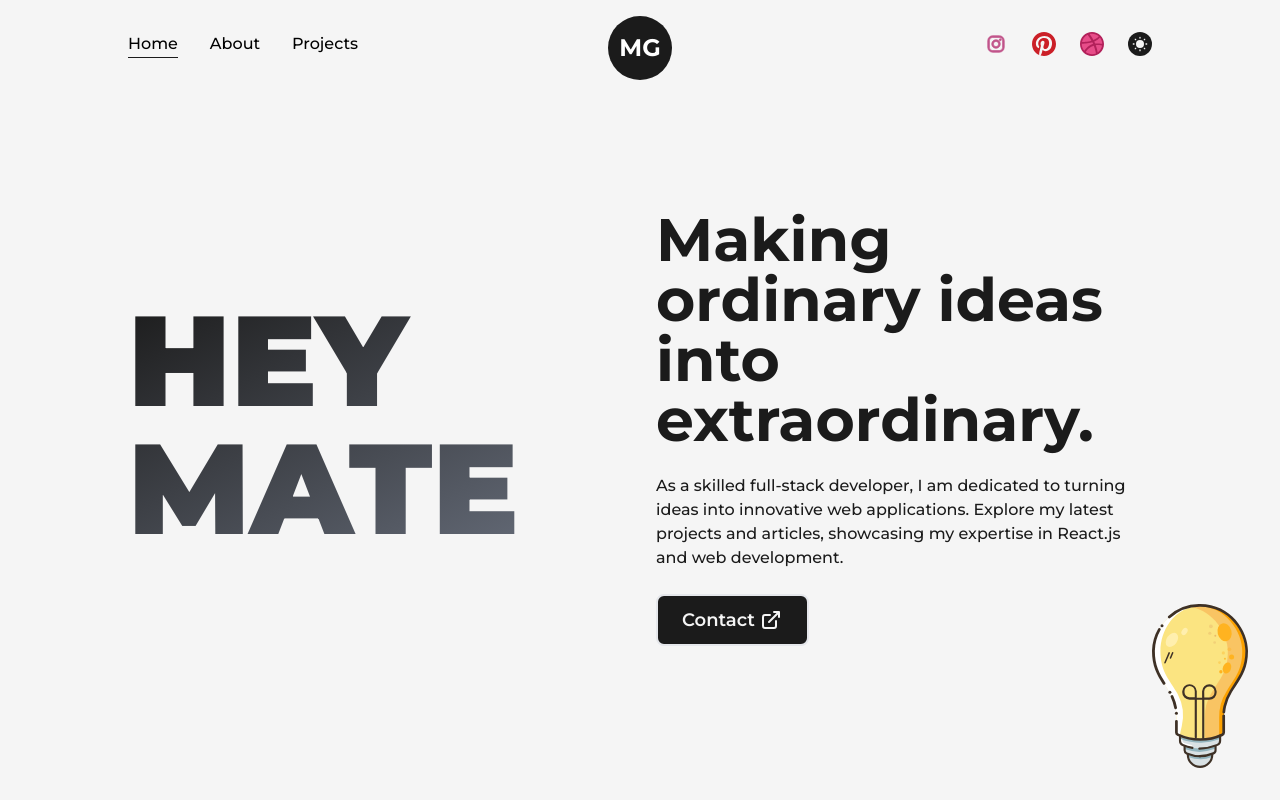
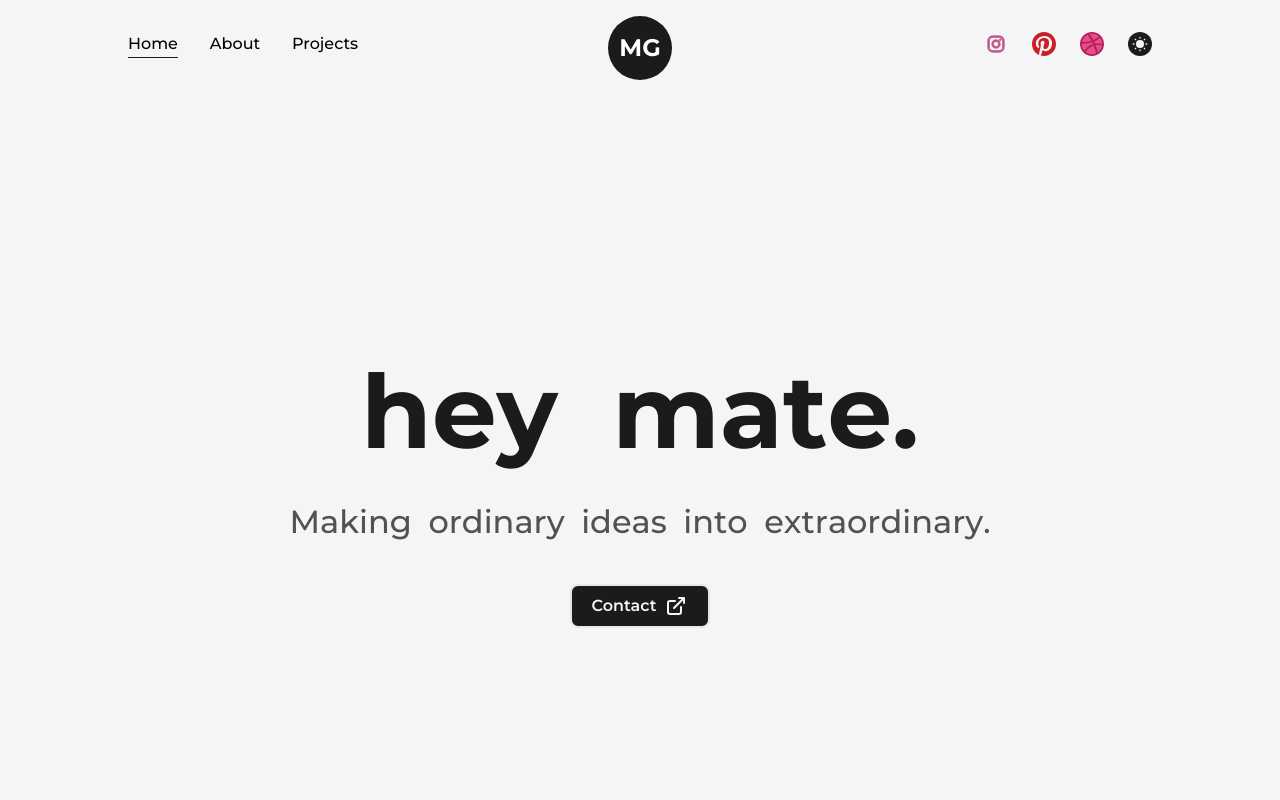
Before and after one commit to shas99/BeyondMotion, a Next.js app: page / in a window 1280 px wide. Shown: the top 800 px of the page. Built offline with nearby package versions, Linux system fonts and the light colour scheme.

Commit message:
added projects

```diff
--- /dev/null
+++ b/src/components/CssTextFadeIn.jsx
@@ -0,0 +1,75 @@
+// // components/CssTextFadeIn.jsx
+// import React from 'react';
+
+// const CssTextFadeIn = ({ text, className }) => {
+//   const letters = Array.from(text);
+
+//   return (
+//     <h1 className={`${className} flex`} style={{ overflow: 'hidden' }}>
+//       {letters.map((letter, index) => (
+//         <span
+//           key={index}
+//           className="inline-block animate-fadeIn" // Apply the base animation class
+//           style={{
+//             // CSS variable for sequential delay
+//             '--i': index,
+//             // Inline style to use the custom property for delay
+//             animationDelay: `calc(var(--i) * 0.05s)`,
+//             // Preserve space width
+//             marginRight: letter === ' ' ? '0.25em' : '0',
+//             // Initial state (optional, can also be handled by keyframes)
+//             opacity: 0,
+//             transform: 'translateY(20px)'
+//           }}
+//         >
+//           {letter}
+//         </span>
+//       ))}
+//     </h1>
+//   );
+// };
+
+// export default CssTextFadeIn;
+
+
+// components/CssTextFadeIn.jsx
+import React from "react";
+
+const CssTextFadeIn = ({ text, className = "", style }) => {
+  const letters = Array.from(text);
+
+  return (
+    <h1
+      className={`
+        ${className}
+        flex
+        flex-wrap
+        justify-center
+        max-w-full
+        text-center
+      `}
+      style={{
+        ...style,
+        overflow: "hidden",
+      }}
+    >
+      {letters.map((letter, index) => (
+        <span
+          key={index}
+          className="inline-block animate-fadeIn"
+          style={{
+            animationDelay: `${index * 0.05}s`,
+            marginRight: letter === " " ? "0.25em" : "0",
+            opacity: 0,
+            transform: "translateY(20px)",
+            whiteSpace: "pre",
+          }}
+        >
+          {letter}
+        </span>
+      ))}
+    </h1>
+  );
+};
+
+export default CssTextFadeIn;
--- a/src/pages/index.js
+++ b/src/pages/index.js
@@ -1,92 +1,107 @@
 "use client";
-import AnimatedText from "@/components/AnimatedText";
+
+import Head from "next/head";
+import Link from "next/link";
+import CssTextFadeIn from "@/components/CssTextFadeIn";
 import { HireMe } from "@/components/HireMe";
 import { LinkArrow } from "@/components/Icons";
-import Layout from "@/components/Layout";
-import Head from "next/head";
-import Image from "next/image";
-import Link from "next/link";
-import lightBulb from "../../public/images/svgs/miscellaneous_icons_1.svg";
-import profilePic from "../../public/images/profile/developer-pic-1.jpg";
 
 export default function Home() {
   return (
     <>
       <Head>
         <title>Awesome Portfolio Built with Nextjs</title>
-        <meta name="description" content="Explore CodeBucks's Next.js developer portfolio..." />
+        <meta
+          name="description"
+          content="Explore CodeBucks's Next.js developer portfolio..."
+        />
       </Head>
 
-      <article className="flex min-h-screen items-center text-dark dark:text-light sm:items-start">
-        <Layout className="!pt-0 md:!pt-16 sm:!pt-16">
+      <article className="flex min-h-screen w-full text-dark dark:text-light">
+        <div
+          className="
+            mx-auto
+            flex
+            w-full
+            max-w-7xl
+            flex-col
+            items-center
+            justify-center
+            gap-6
+            px-4
+            sm:px-6
+            lg:px-8
+            sm:items-start
+            sm:justify-start
+            sm:pt-24
+          "
+        >
+          {/* BIG TITLE */}
+          <CssTextFadeIn
+            text="hey mate."
+            className="font-bold leading-tight"
+            style={{
+              fontSize: "clamp(2.5rem, 8vw, 8rem)",
+            }}
+          />
+          <CssTextFadeIn
+            text="Making ordinary ideas into extraordinary."
+            className="
+              leading-snug
+              font-medium
+              opacity-75
+              max-w-full
+              sm:max-w-3xl
+              text-center
+            "
+            style={{
+              fontSize: "clamp(0.9rem, 3vw, 2rem)"
+            }}
+          />
 
-          <div className="flex w-full items-center justify-between lg:flex-col gap-8">
+          <div className="mt-4 flex items-center">
+            <Link
+              href="mailto:heymatte.studio@gmail.com"
+              className="
+                flex items-center
+                rounded-lg
+                border-2 border-solid
+                bg-dark
+                px-5 py-2
+                text-base font-semibold
+                capitalize
+                text-light
+                transition-all
+                hover:border-dark hover:bg-transparent hover:text-dark
+                dark:bg-light dark:text-dark
+                dark:hover:border-light dark:hover:bg-dark dark:hover:text-light
+                sm:px-6 sm:text-lg
+              "
+            >
+              Contact
+              <LinkArrow className="ml-2 w-5 sm:w-6" />
+            </Link>
+          </div>
 
-            {/* LEFT SIDE: CSS Animated "HEY MATE" */}
-            <div className="w-1/2 md:w-full lg:w-full flex justify-center overflow-hidden">
-
-              {/* Apply the CSS class 'crash-in' here */}
-              <span className="crash-in inline-block font-black text-9xl md:text-8xl sm:text-6xl text-transparent bg-clip-text bg-gradient-to-br from-dark to-gray-500 dark:from-light dark:to-gray-400">
-                HEY MATE
-              </span>
-
-            </div>
-
-            {/* RIGHT SIDE: Text Content */}
-            <div className="w-1/2 flex flex-col items-center self-center lg:w-full lg:text-center">
-              <AnimatedText
-                text="Making ordinary ideas into extraordinary."
-                className="!text-left !text-6xl xl:!text-5xl lg:!text-center lg:!text-6xl md:!text-5xl sm:!text-3xl"
-              />
-              <p className="my-4 text-base font-medium md:text-sm sm:text-xs lg:text-center">
-                As a skilled full-stack developer, I am dedicated to turning ideas into innovative web applications.
-                Explore my latest projects and articles, showcasing my expertise in React.js and web development.
-              </p>
-              <div className="mt-2 flex items-center self-start lg:self-center">
-                <Link
-                  href="mailto:heymatte.studio@gmail.com"
-                  className="flex items-center rounded-lg border-2 border-solid bg-dark p-2.5 px-6 text-lg font-semibold
-                    capitalize text-light hover:border-dark hover:bg-transparent hover:text-dark
-                    dark:bg-light dark:text-dark dark:hover:border-light dark:hover:bg-dark dark:hover:text-light
-                    md:p-2 md:px-4 md:text-base"
-                >
-                  Contact <LinkArrow className="ml-1 !w-6 md:!w-4" />
-                </Link>
-              </div>
-            </div>
-
-          </div>
-        </Layout>
-
-        <HireMe />
-
-        <div className="absolute right-8 bottom-8 inline-block w-24 md:hidden">
-          <Image
-            className="relative h-auto w-full"
-            src={lightBulb}
-            alt="Codebucks"
-          />
+          <HireMe />
         </div>
       </article>
 
-      {/* --- CSS STYLES --- */}
       <style jsx>{`
-        /* 1. Define the Crash Animation */
         @keyframes crashEffect {
           0% {
             opacity: 0;
-            transform: scale(10); /* Start Huge */
+            transform: scale(8);
           }
           100% {
             opacity: 1;
-            transform: scale(1); /* End Normal */
+            transform: scale(1);
           }
         }
 
-        /* 2. Create the class */
         .crash-in {
-          /* Using a cubic-bezier to mimic a "Spring" bounce */
-          animation: crashEffect 0.8s cubic-bezier(0.175, 0.885, 0.32, 1.275) forwards;
+          animation: crashEffect 0.8s
+            cubic-bezier(0.175, 0.885, 0.32, 1.275) forwards;
         }
       `}</style>
     </>
--- a/tailwind.config.js
+++ b/tailwind.config.js
@@ -14,6 +14,12 @@ module.exports = {
     extend: {
       fontFamily: {
         mont: ["var(--font-mont)", ...fontFamily.sans],
+      },
+      fontSize: {
+        // Define your new custom sizes
+        '10xl': '10rem', // Example: 160px
+        '11xl': '12rem', // Example: 192px
+        // You can use any value here (px, rem, vw, etc.)
       },
       colors: {
         dark: "#1b1b1b",
@@ -50,6 +56,24 @@ module.exports = {
         "3xl": "0 15px 15px 1px rgba(80,230,217, 0.4)",
       },
     },
+    keyframes: {
+        // Define the fade-in animation
+        fadeIn: {
+          '0%': {
+            opacity: '0',
+            transform: 'translateY(20px)'
+          },
+          '100%': {
+            opacity: '1',
+            transform: 'translateY(0)'
+          },
+        },
+      },
+      animation: {
+        // Define the utility class for the animation
+        // Use 'forwards' to ensure the final state remains after the animation completes
+        fadeIn: 'fadeIn 0.6s ease-out forwards',
+      },
     screens: {
       "2xl": { max: "1535px" },
       // => @media (max-width: 1535px) { ... }
```
Also changed, not shown: src/pages/projects.js (+11 -11 lines).
